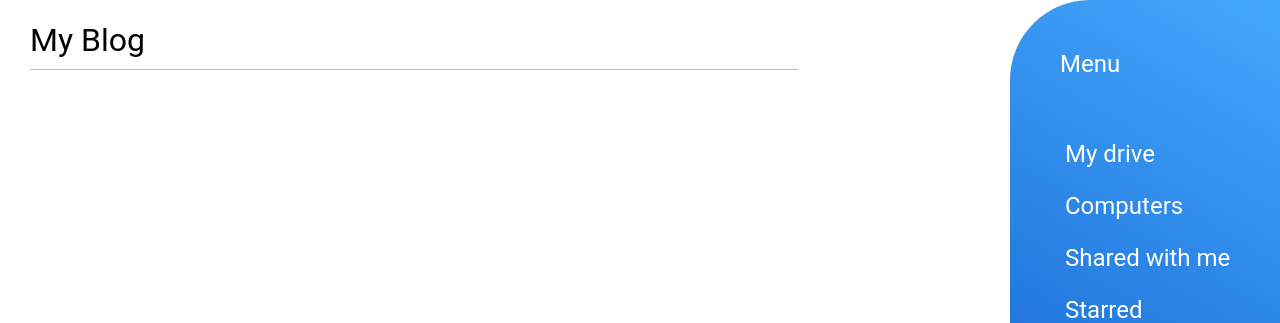
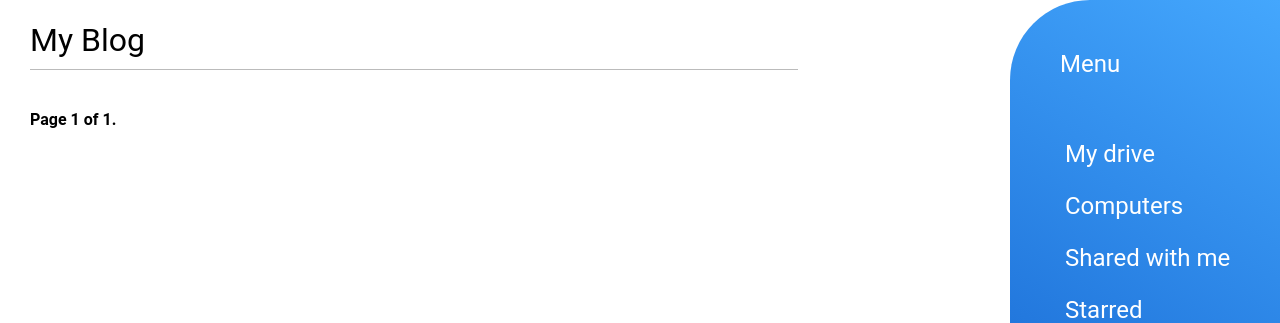
Before and after one commit to MaxZahariew/bb_blog, a Django app: page /blog/ in a window 1280 px wide. Shown: the top 323 px of the page. Run offline with Django 4.2, Linux system fonts and the light colour scheme; data that the repository does not hold is empty.

Commit message:
Добавлена постраничеъная разбивка.

```diff
--- a/my_bb_blog/my_bb_site/bb_blog/templates/blog/post/list.html
+++ b/my_bb_blog/my_bb_site/bb_blog/templates/blog/post/list.html
@@ -15,4 +15,5 @@
     </p>
         {{ post.body|truncatewords:30|linebreaks }}
     {% endfor %}
+    {% include "pagination.html" with page=posts %}
 {% endblock %}
--- /dev/null
+++ b/my_bb_blog/my_bb_site/bb_blog/templates/pagination.html
@@ -0,0 +1,13 @@
+<div class="pagination">
+    <span class="step-links">
+        {% if page.has_previous %}
+            <a href="?page={{ page.previous_page_number }}">Previous</a>
+        {% endif %}
+        <span class="current">
+            Page {{ page.number }} of {{ page.paginator.num_pages }}.
+        </span>
+        {% if page.has_next %}
+            <a href="?page={{ page.next_page_number }}">Next</a>
+        {% endif %}
+    </span>
+</div>
--- a/my_bb_blog/my_bb_site/bb_blog/views.py
+++ b/my_bb_blog/my_bb_site/bb_blog/views.py
@@ -1,15 +1,26 @@
 from django.shortcuts import render, get_object_or_404
 from .models import Post
-from django.core.paginator import Paginator
+from django.core.paginator import Paginator, EmptyPage, \
+    PageNotAnInteger
 
 
 # Create your views here.
 
 def post_list(request):
-    posts = Post.published.all()
-    paginator = Paginator(posts, 3)
+    posts_list = Post.published.all()
+    # Постраничная разбивка с 3 постами на страницу
+    paginator = Paginator(posts_list, 1)
     page_number = request.GET.get('page', 1)
-    posts = paginator.page(page_number)
+    try:
+        posts = paginator.page(page_number)
+    except EmptyPage:
+        # Если page_number находится вне диапазона, то
+        # выдать последнюю страницу результатов
+        posts = paginator.page(number=paginator.num_pages)
+    except PageNotAnInteger:
+        # Если page_number не целое число, то
+        # выдать первую страницу
+        posts = paginator.page(number=1)
     return render(request,
                   'blog/post/list.html',
                   {'posts': posts})
```
